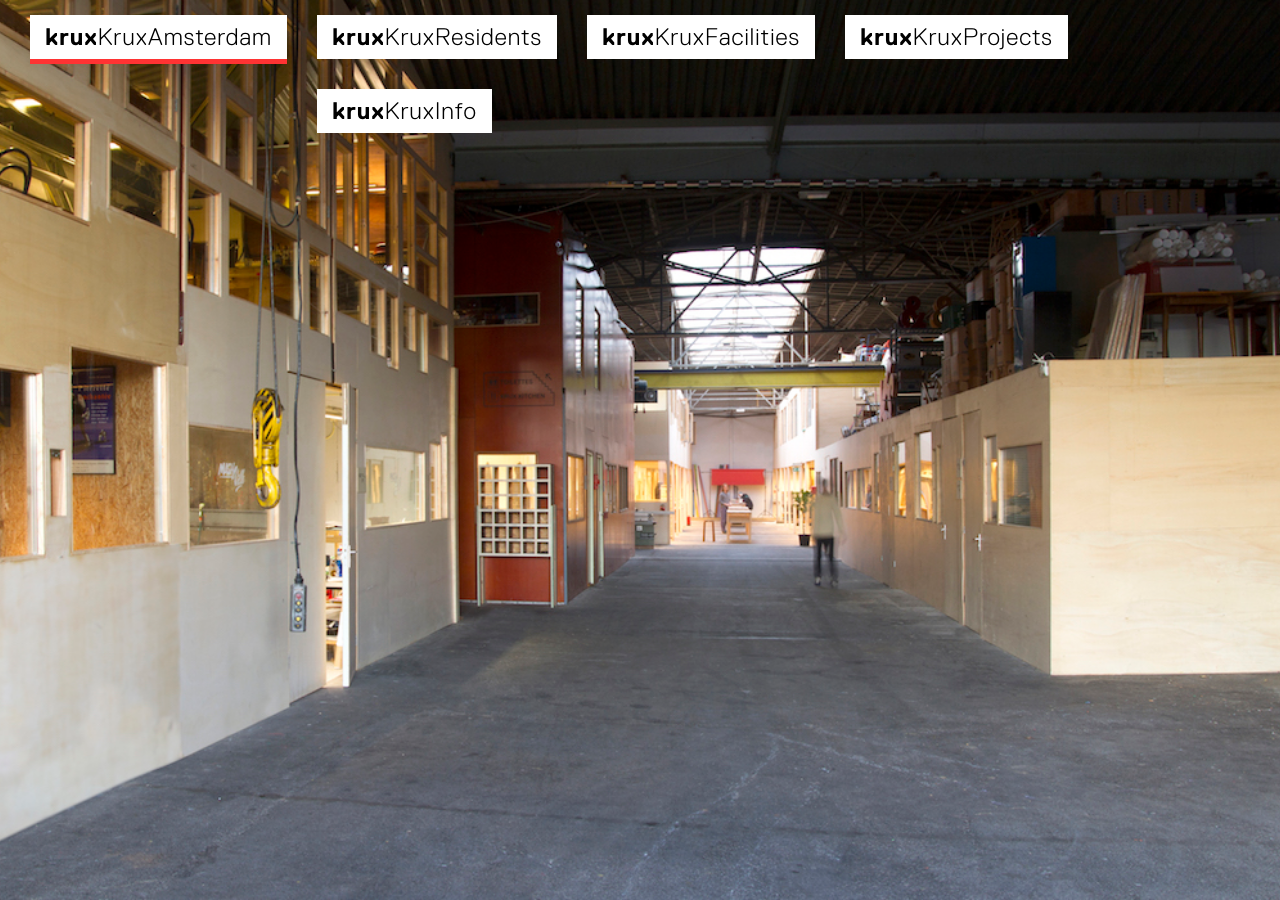
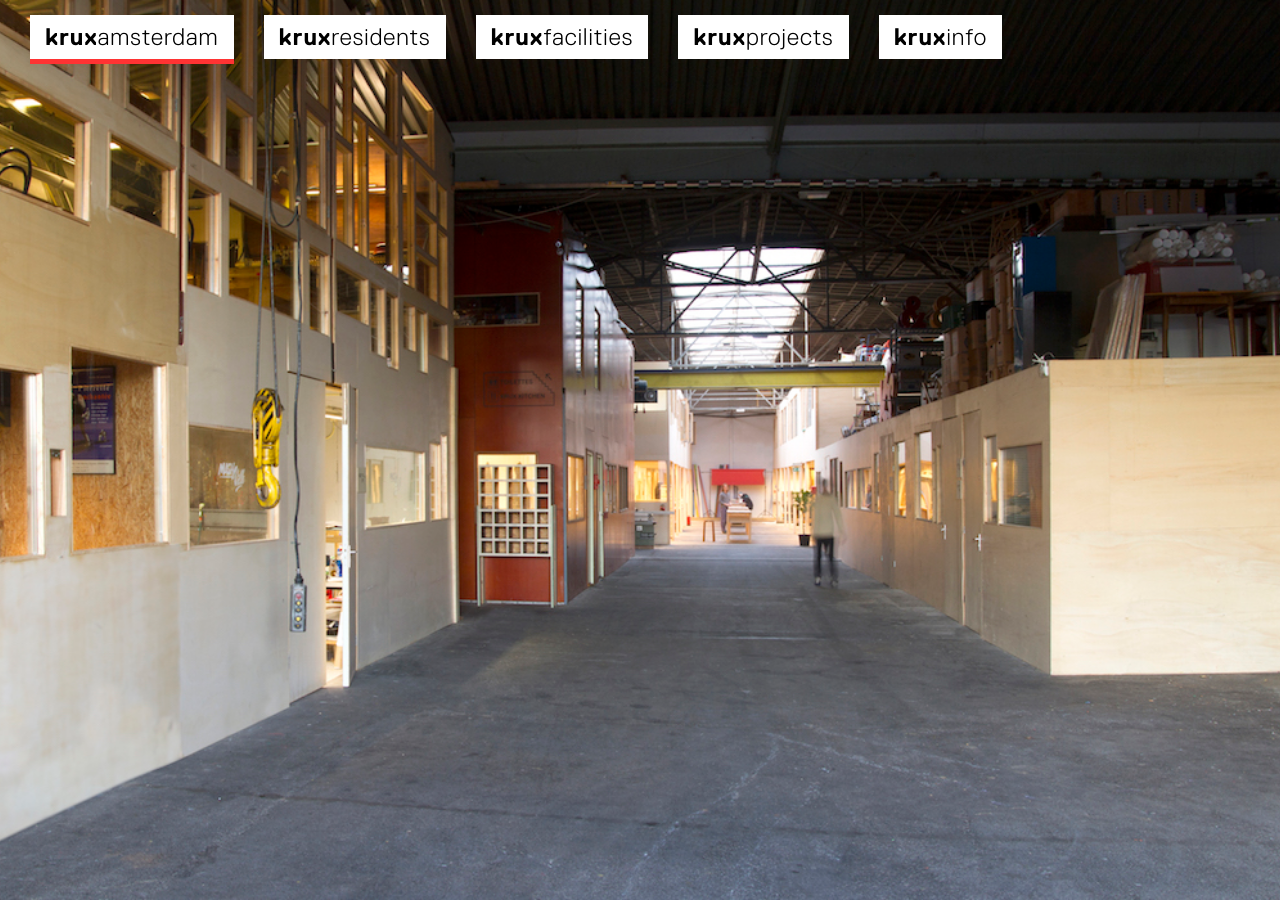
Before and after one commit to frankmolenaar1986/frankmolenaar1986.github.io, a Jekyll site: the page built from index.md, in a window 1280 px wide. Built offline with Jekyll 4.4.1, drawn with Linux system fonts in a browser that asks for light colours; nearby versions of some CDN libraries.

Commit message:
titels terug

```diff
--- a/_pages/page-02-residents.md
+++ b/_pages/page-02-residents.md
@@ -1,5 +1,5 @@
 ---
-title: KruxResidents
+title: residents
 layout: default
 layer: dark
 permalink: /residents/
--- a/_pages/page-03-Info.md
+++ b/_pages/page-03-Info.md
@@ -1,5 +1,5 @@
 ---
-title: KruxFacilities
+title: facilities
 layout: default
 permalink: /facilities/
 background: "/images/backgrounds/background-04.jpg"
--- a/_pages/page-04-projects.md
+++ b/_pages/page-04-projects.md
@@ -1,5 +1,5 @@
 ---
-title: KruxProjects
+title: projects
 layout: default
 permalink: /projects/
 background: "/images/backgrounds/background-14.jpg"
--- a/_pages/page-05-info.md
+++ b/_pages/page-05-info.md
@@ -1,5 +1,5 @@
 ---
-title: KruxInfo
+title: info
 layout: default
 permalink: /info/
 background: "/images/backgrounds/background-16.jpg"
--- a/index.md
+++ b/index.md
@@ -1,5 +1,5 @@
 ---
-title: KruxAmsterdam
+title: amsterdam
 layout: default
 background: "/images/backgrounds/background-10.jpg"
 ---
```
